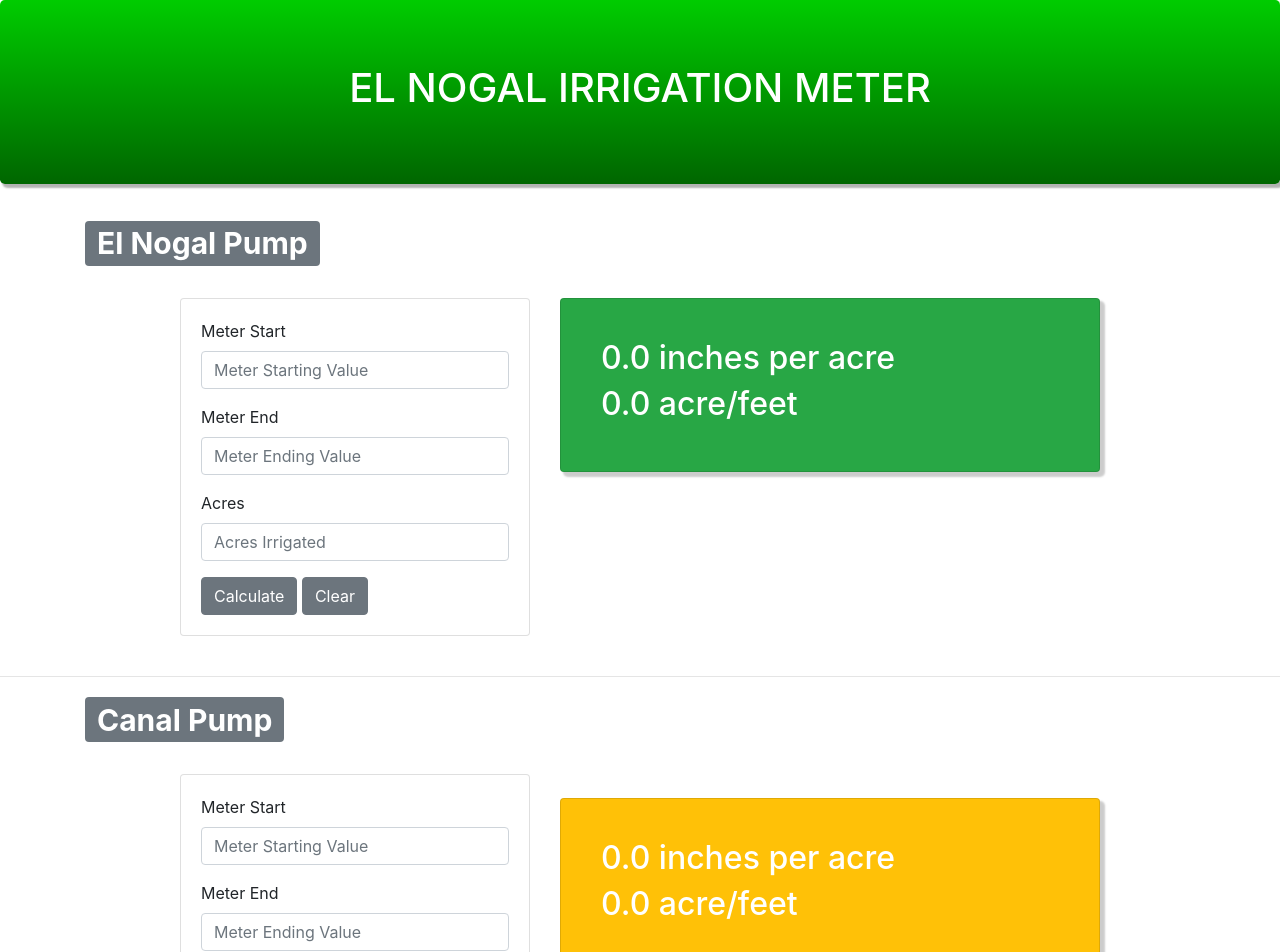
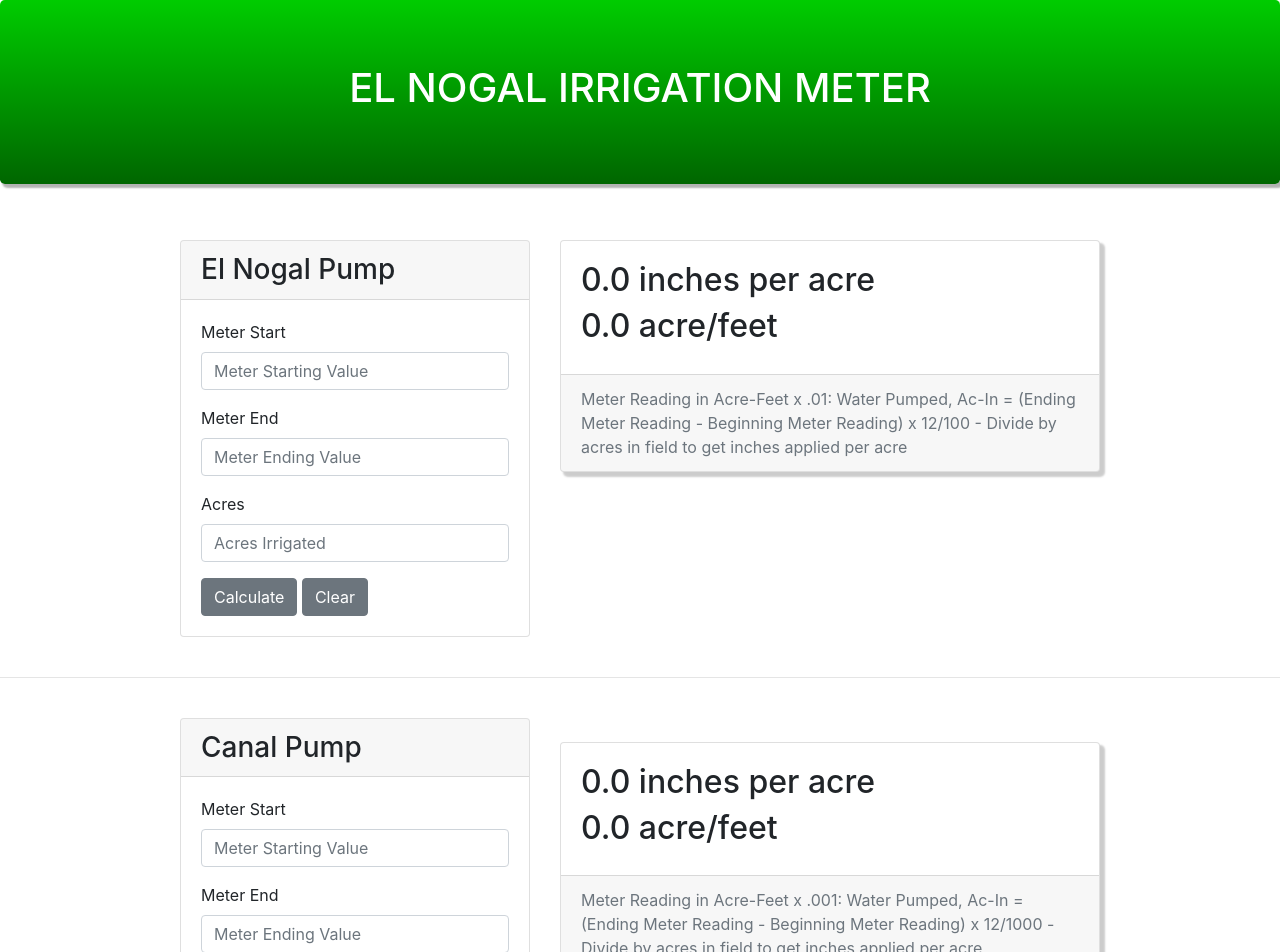
Before and after one commit to MirelesCloud/El_Nogal, a React (Create React App) app: page / in a window 1280 px wide. Shown: the top 952 px of the page. Built offline with nearby package versions, Linux system fonts and the light colour scheme.

Commit message:
updated formulas

```diff
--- a/src/App.js
+++ b/src/App.js
@@ -1,6 +1,6 @@
 import React, { useState } from 'react';
 import './App.css';
-import { Button, Form, FormGroup, Label, Input, Card, CardText, CardBody, Badge } from 'reactstrap';
+import { Button, Form, FormGroup, Label, Input, Card, CardText, CardBody, CardHeader, CardFooter } from 'reactstrap';
 import 'bootstrap/dist/css/bootstrap.min.css'
 
 
@@ -16,7 +16,7 @@ function App() {
     }
     else {
       setResult(((meterEnd-meterStart)*(12/100))/acres)
-      setacreFeet((meterEnd-meterStart)*(.01))
+      setacreFeet((meterEnd-meterStart)*(12/100))
     }
   }
 
@@ -40,10 +40,10 @@ function App() {
         </div>
         </div>
         <div className="container">
-        <h1><Badge color="secondary">El Nogal Pump</Badge></h1>
           <div className="row justify-content-center">
             <div className="col-md-4 col-sm-12 my-4">
             <Card>
+              <CardHeader tag="h3">El Nogal Pump</CardHeader>
                 <CardBody>
                   <Form>
                     <FormGroup>
@@ -58,14 +58,15 @@ function App() {
                       <Label for="acres">Acres</Label>
                       <Input type="number" name="acres" placeholder="Acres Irrigated" value={acres} onChange={e => setAcres(e.target.value)}/>
                     </FormGroup>
+
+                  </Form>
                     <Button onClick={calculateTotal}>Calculate</Button>{" "}
                     <Button onClick={clearValues}>Clear</Button>
-                  </Form>
                 </CardBody>
             </Card>
             </div>
             <div className="col-md-6 col-sm-12 my-4">
-              <Card body inverse color="success" style={{
+              <Card style={{
                 boxShadow: "4px 4px 2px 1px rgba(0, 0 , 0, .2)"
               }}>
                 <CardBody >
@@ -74,6 +75,7 @@ function App() {
                     <h2>{(acreFeet).toFixed(1)} {" "} acre/feet</h2>
                   </CardText>
                 </CardBody>
+                <CardFooter className="text-muted">Meter Reading in Acre-Feet x .01: Water Pumped, Ac-In = (Ending Meter Reading - Beginning Meter Reading) x 12/100 - Divide by acres in field to get inches applied per acre</CardFooter>
               </Card>
             </div>
           </div>
@@ -103,7 +105,7 @@ function CanalPump() {
     }
     else {
       setResult(((meterEnd-meterStart)*(12/1000))/acres)
-      setacreFeet((meterEnd-meterStart)*(.001))
+      setacreFeet((meterEnd-meterStart)*(12/1000))
     }
 
   }
@@ -112,16 +114,15 @@ function CanalPump() {
     setmeterStart("")
     setmeterEnd("")
     setAcres("")
-
   }
 
   return (
     <>
       <div className="container">
-        <h1><Badge color="secondary">Canal Pump</Badge></h1>
           <div className="row justify-content-center">
             <div className="col-md-4 col-sm-12 my-4">
               <Card>
+              <CardHeader tag="h3">Canal Pump</CardHeader>
                 <CardBody>
                   <Form>
                     <FormGroup>
@@ -143,7 +144,7 @@ function CanalPump() {
             </Card>
             </div>
             <div className="col-md-6 col-sm-12 my-5">
-             <Card body inverse color="warning" style={{
+             <Card style={{
                 boxShadow: "4px 4px 2px 1px rgba(0, 0 , 0, .2)"
               }}>
                <CardBody >
@@ -152,6 +153,8 @@ function CanalPump() {
                   <h2>{(acreFeet).toFixed(1)} {" "} acre/feet</h2>
                  </CardText>
                </CardBody>
+               <CardFooter className="text-muted">Meter Reading in Acre-Feet x .001: Water Pumped, Ac-In = (Ending Meter Reading - Beginning Meter Reading) x 12/1000 - Divide by acres in field to get inches applied per acre</CardFooter>
+
              </Card>
             </div>
           </div>
```
